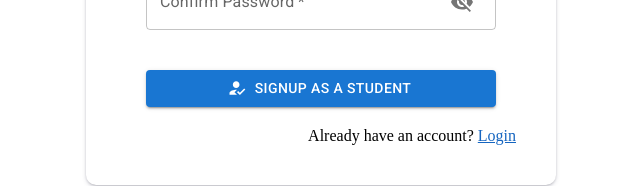
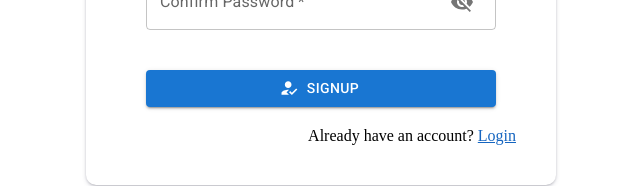
Before and after one commit to tamil-hash/front-end-raweng, a React (Vite) app: page /signup in a window 1280 px wide. Shown: the part 564-750 px from the top of the page, without its empty margins (319-959 px from the left). Built offline with nearby package versions, Linux system fonts and the light colour scheme.

Commit message:
added role input in signup

```diff
--- a/src/components/Signup/index.jsx
+++ b/src/components/Signup/index.jsx
@@ -267,7 +267,7 @@ const Signup = () => {
             type="submit"
             startIcon={<HowToRegIcon />}
           >
-            Signup as a Student
+            Signup
           </LoadingButton>
         </FormControl>
         <div className="redirect">
```
